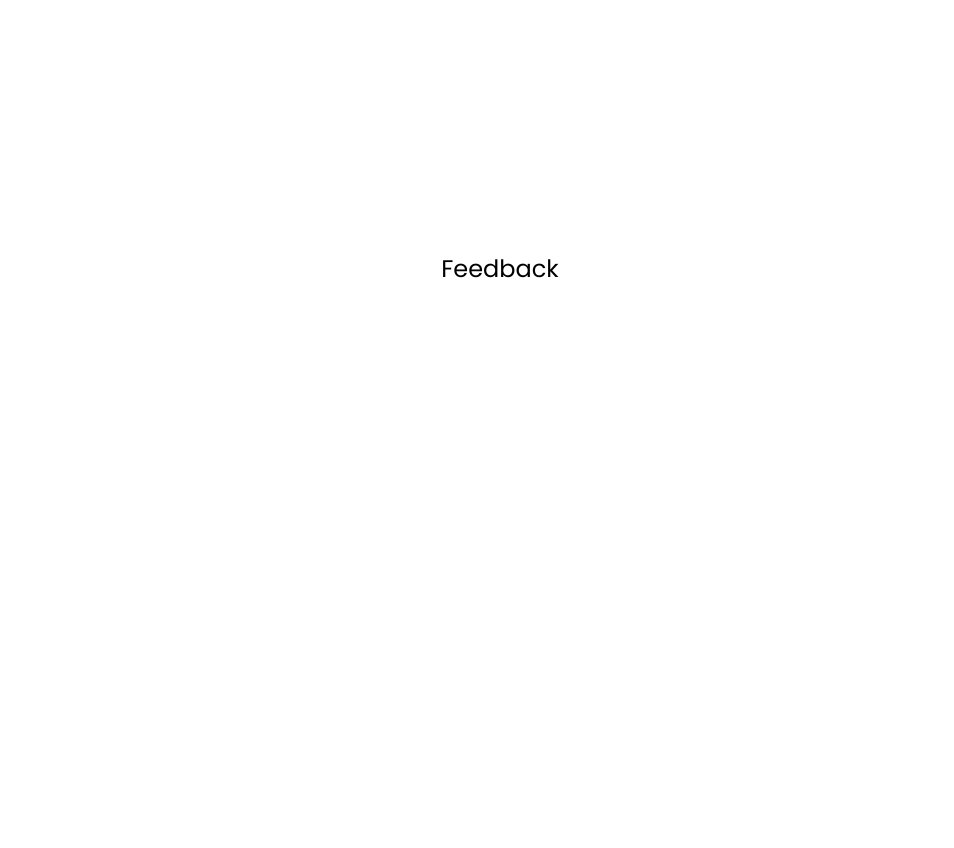
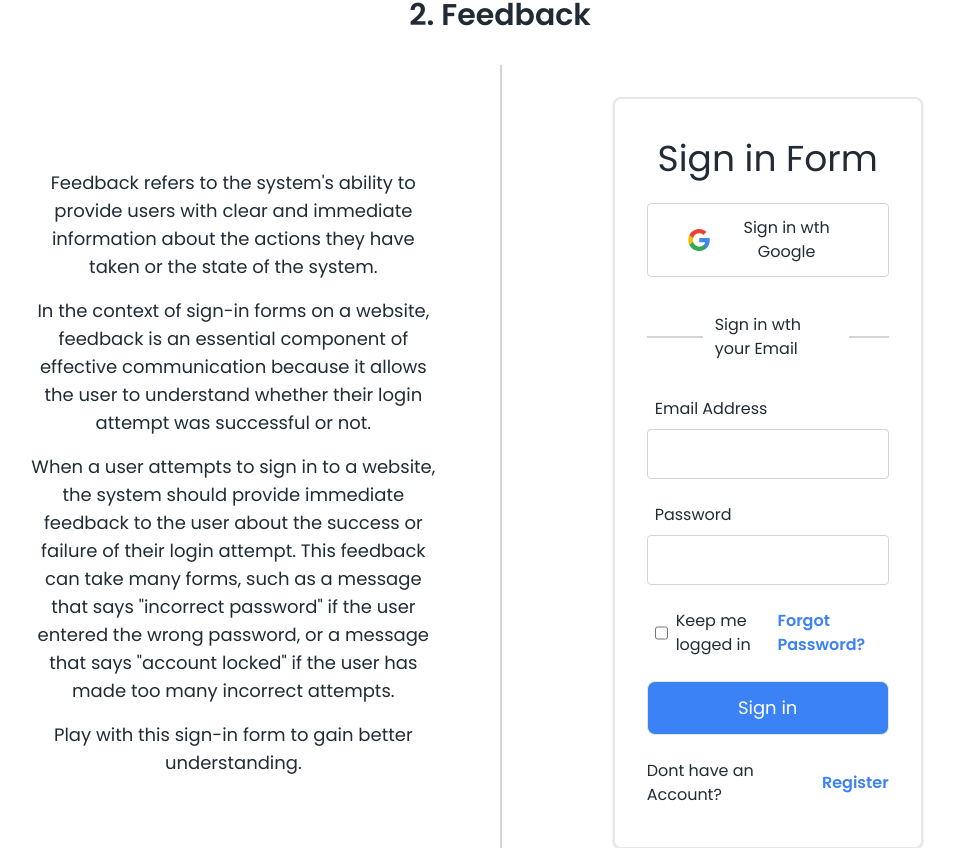
Before and after one commit to yohannesakd/hci-project, a Vue app: page / in a window 1280 px wide. Shown: the part 1652-2500 px from the top of the page, without its empty margins (140-1094 px from the left). Built offline with nearby package versions, Linux system fonts and the light colour scheme.

Commit message:
WIP feedback section

```diff
--- a/src/components/DiscSection.vue
+++ b/src/components/DiscSection.vue
@@ -20,7 +20,7 @@
                 /> -->
                 <curvy-arrow
                     class="h-full w-full"
-                    :isVisible="sectionIsVisible"
+                    :isVisible="isVisible"
                 ></curvy-arrow>
             </div>
 
@@ -42,7 +42,7 @@
                 ref="discoverability-concepts"
             >
                 <div
-                    class="flex flex-col gap-4 flex-1 p-4 rounded-lg transition hover:shadow-lg"
+                    class="flex flex-col gap-4 flex-1 p-6 rounded-lg transition hover:shadow-lg"
                     v-for="concept in conceptsList"
                     :key="concept.title"
                 >
@@ -74,7 +74,7 @@ export default {
     },
     data() {
         return {
-            isVisible: { value: false },
+            isVisible: false,
             conceptsList: [
                 {
                     icon: "icon-clear-labeling",
@@ -97,11 +97,7 @@ export default {
             ],
         }
     },
-    computed: {
-        sectionIsVisible() {
-            return this.isVisible
-        },
-    },
+    computed: {},
     methods: {
         handleScroll() {
             const rect =
@@ -112,9 +108,9 @@ export default {
                         document.documentElement.clientHeight) &&
                 rect.top >= 0
             ) {
-                this.isVisible.value = true
+                this.isVisible = true
             } else {
-                this.isVisible.value = false
+                this.isVisible = false
             }
         },
     },
--- a/src/components/FeedbackSection.vue
+++ b/src/components/FeedbackSection.vue
@@ -1,7 +1,111 @@
 <template>
     <div class="w-full">
-        <div class="min-h-[100vh] flex items-center justify-center">
-            <h1 class="text-2xl">Feedback</h1>
+        <div
+            class="min-h-[100vh] text-black lg:pt-28 pt-16 flex flex-col items-center relative"
+        >
+            <h2 class="text-3xl font-semibold text-center">2. Feedback</h2>
+
+            <div class="flex items-center mt-8">
+                <div class="w-1/2 text-center space-y-4 text-lg px-16">
+                    <p>
+                        Feedback refers to the system's ability to provide users
+                        with clear and immediate information about the actions
+                        they have taken or the state of the system.
+                    </p>
+                    <p>
+                        In the context of sign-in forms on a website, feedback
+                        is an essential component of effective communication
+                        because it allows the user to understand whether their
+                        login attempt was successful or not.
+                    </p>
+                    <p>
+                        When a user attempts to sign in to a website, the system
+                        should provide immediate feedback to the user about the
+                        success or failure of their login attempt. This feedback
+                        can take many forms, such as a message that says
+                        "incorrect password" if the user entered the wrong
+                        password, or a message that says "account locked" if the
+                        user has made too many incorrect attempts.
+                    </p>
+                    <p>
+                        Play with this sign-in form to gain better
+                        understanding.
+                    </p>
+                </div>
+                <div
+                    class="w-1/2 flex justify-center items-start border-l-2 border-gray-300"
+                >
+                    <form
+                        class="w-7/12 space-y-6 px-8 py-10 my-8 shadow rounded-lg border-2"
+                    >
+                        <h3 class="text-center text-4xl">Sign in Form</h3>
+                        <button
+                            type="button"
+                            class="w-full border border-gray-300 rounded px-10 py-3 space-x-4 flex items-center justify-center transition hover:bg-gray-200"
+                        >
+                            <img src="@/assets/images/icon-google.svg" />
+                            <span>Sign in wth Google</span>
+                        </button>
+                        <div
+                            class="w-full rounded px-10 py-3 space-x-4 flex items-center justify-center transition hover:bg-gray-200 relative"
+                        >
+                            <div
+                                class="w-full border border-gray-300 absolute"
+                            ></div>
+                            <span class="relative z-10 bg-white px-3"
+                                >Sign in wth your Email</span
+                            >
+                        </div>
+
+                        <label for="email" class="flex flex-col gap-2">
+                            <span class="ml-2">Email Address</span>
+                            <input
+                                type="email"
+                                class="w-full border border-gray-300 rounded p-3 bg-transparent"
+                            />
+                        </label>
+                        <label for="password" class="flex flex-col gap-2">
+                            <span class="ml-2">Password</span>
+                            <input
+                                type="password"
+                                class="w-full border border-gray-300 rounded p-3 bg-transparent"
+                            />
+                        </label>
+
+                        <div class="flex justify-between px-2">
+                            <label class="flex gap-2">
+                                <input
+                                    type="checkbox"
+                                    name="logged-in"
+                                    id="logged-in"
+                                />
+                                <span>Keep me logged in</span>
+                            </label>
+
+                            <a
+                                href="#"
+                                class="text-blue-500 font-semibold transition hover:text-blue-700"
+                                >Forgot Password?</a
+                            >
+                        </div>
+                        <button
+                            type="button"
+                            class="w-full border bg-blue-500 text-white rounded-lg text-lg px-10 py-3 space-x-4 text-center transition hover:bg-blue-700"
+                        >
+                            Sign in
+                        </button>
+
+                        <div class="flex items-center gap-4">
+                            <p>Dont have an Account?</p>
+                            <a
+                                href="#"
+                                class="text-blue-500 font-semibold transition hover:text-blue-700"
+                                >Register</a
+                            >
+                        </div>
+                    </form>
+                </div>
+            </div>
         </div>
     </div>
 </template>
```
Also changed, not shown: src/components/util/CurvyArrow.vue (+42 -112 lines), src/assets/images/icon-google.svg (added).
